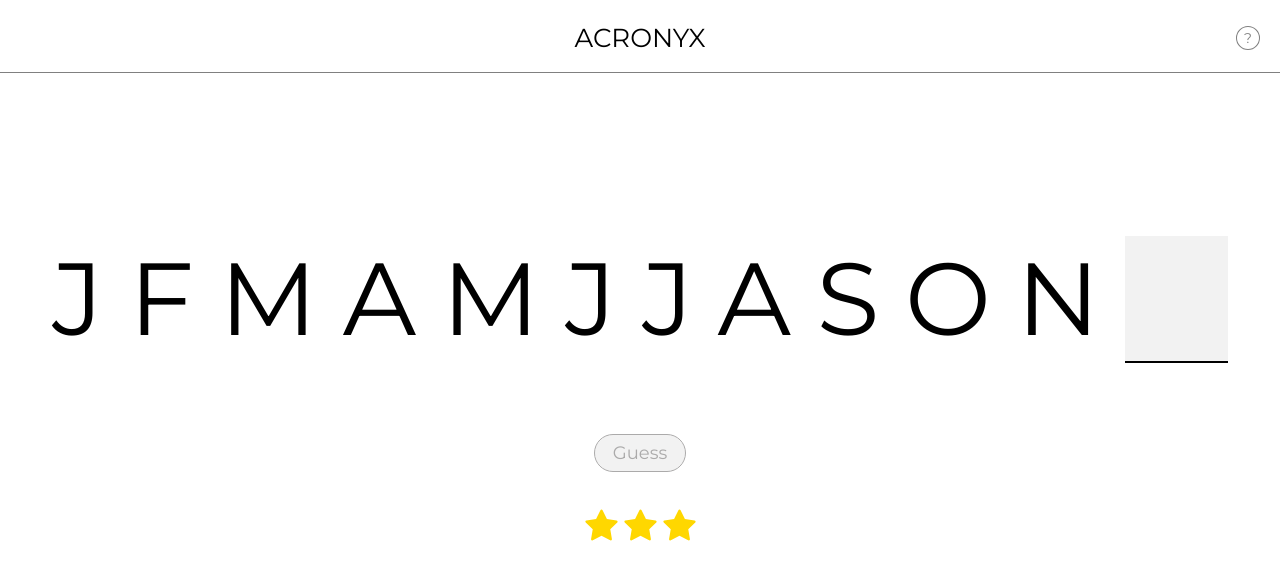
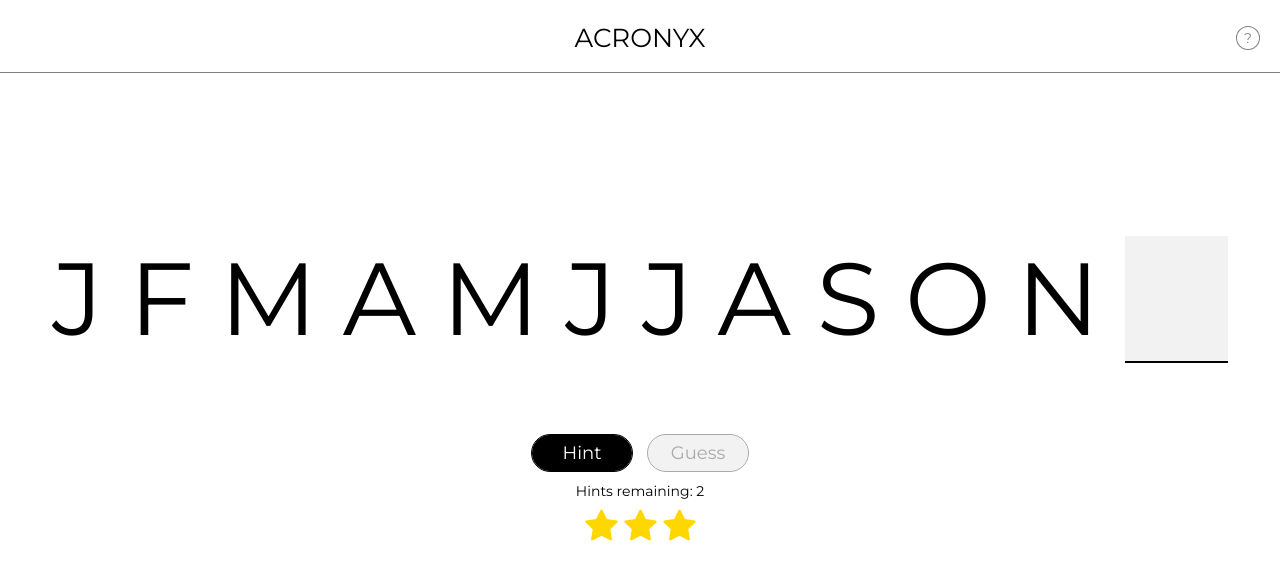
Before and after one commit to graysonblanchard/acronyms, a React (Create React App) app: page / in a window 1280 px wide. Shown: the top 580 px of the page. Built offline with nearby package versions, Linux system fonts and the light colour scheme.

Commit message:
Add hint button.

```diff
--- a/src/components/Game.tsx
+++ b/src/components/Game.tsx
@@ -21,6 +21,7 @@ export function Game() {
   const [showGameOverDisplay, setShowGameOverDisplay] = React.useState<boolean>(false);
   const [showModal, setShowModal] = React.useState<boolean>(false);
   const [modalType, setModalType] = React.useState<ModalTypes | undefined>(undefined);
+  const [hintCount, setHintCount] = React.useState<number>(0);
 
   Modal.setAppElement('body');
 
@@ -177,6 +178,13 @@ export function Game() {
             <div className="flex-container-2">
               <div className="buttonBar">
                 <button
+                  className={"hint" + (hintCount === 2 ? " disabled" : "")}
+                  onClick={() => { setHintCount(hintCount + 1); }}
+                  disabled={hintCount === 2}
+                >
+                  Hint
+                </button>
+                <button
                   className={"submit" + (input.length === 0 ? " disabled" : "")}
                   onClick={makeGuess}
                   disabled={input.length === 0}
@@ -184,6 +192,7 @@ export function Game() {
                   Guess
                 </button>
               </div>
+              <div style={{ fontSize: '14px' }}>{'Hints remaining: ' + (2 - hintCount)}</div>
               <div>{getStars()}</div>
             </div>
             <div className="keyboard">
--- a/src/components/ModalContent.tsx
+++ b/src/components/ModalContent.tsx
@@ -28,10 +28,10 @@ export function ModalContent(props: ModalProps) {
             <div>You have only three guesses.</div>
             <div>Each incorrect guess deducts a point from your score.</div>
             <h4>Hints</h4>
-            <div>You have two hints available for each clue.</div>
+            <div>You have two hints available for each clue. The first hint </div>
             <div>Each hint used deducts a point from your score.</div>
-            {/* <br />
-            <div>Good luck!</div> */}
+            <br />
+            <div>Good luck!</div>
           </>
         )
         break;
--- a/src/index.css
+++ b/src/index.css
@@ -36,10 +36,6 @@ body {
   border-radius: 50%;
   cursor: pointer;
 }
-
-/* .modal {
-  position: relative;
-} */
 
 .modal-close {
   padding: 7px;
@@ -113,11 +109,12 @@ input {
 input:focus {
   outline: none;
 }
+
 .buttonBar {
   height: 40px;
 }
 
-.buttonBar .submit {
+.buttonBar button {
   font-family: inherit;
   padding: 7px 18px;
   font-size: 18px;
@@ -130,9 +127,10 @@ input:focus {
   border-radius: 50px;
   transition: all 0.3s;
   border: none;
+  width: 100px;
 }
 
-.buttonBar .submit.disabled {
+.buttonBar button.disabled {
   font-family: inherit;
   cursor: default;
   outline: 1px solid #abaaaa;
@@ -140,9 +138,9 @@ input:focus {
   background-color: rgba(0, 0, 0, 0.05);
 }
 
-.buttonBar .submit.disabled:focus,
-.buttonBar .submit.disabled:active,
-.buttonBar .submit.disabled:hover {
+.buttonBar button.disabled:focus,
+.buttonBar button.disabled:active,
+.buttonBar button.disabled:hover {
   font-family: inherit;
   cursor: default;
   outline: 1px solid #abaaaa;
@@ -150,8 +148,17 @@ input:focus {
   background-color: rgba(0, 0, 0, 0.05);
 }
 
-.buttonBar .submit:hover {
+.buttonBar button:hover {
   background-color: #136752;
+}
+
+.buttonBar .hint {
+  margin-right: 16px;
+  background-color: #000;
+}
+
+.buttonBar .hint:hover {
+  background-color: #000;
 }
 
 .keyboard {
```
